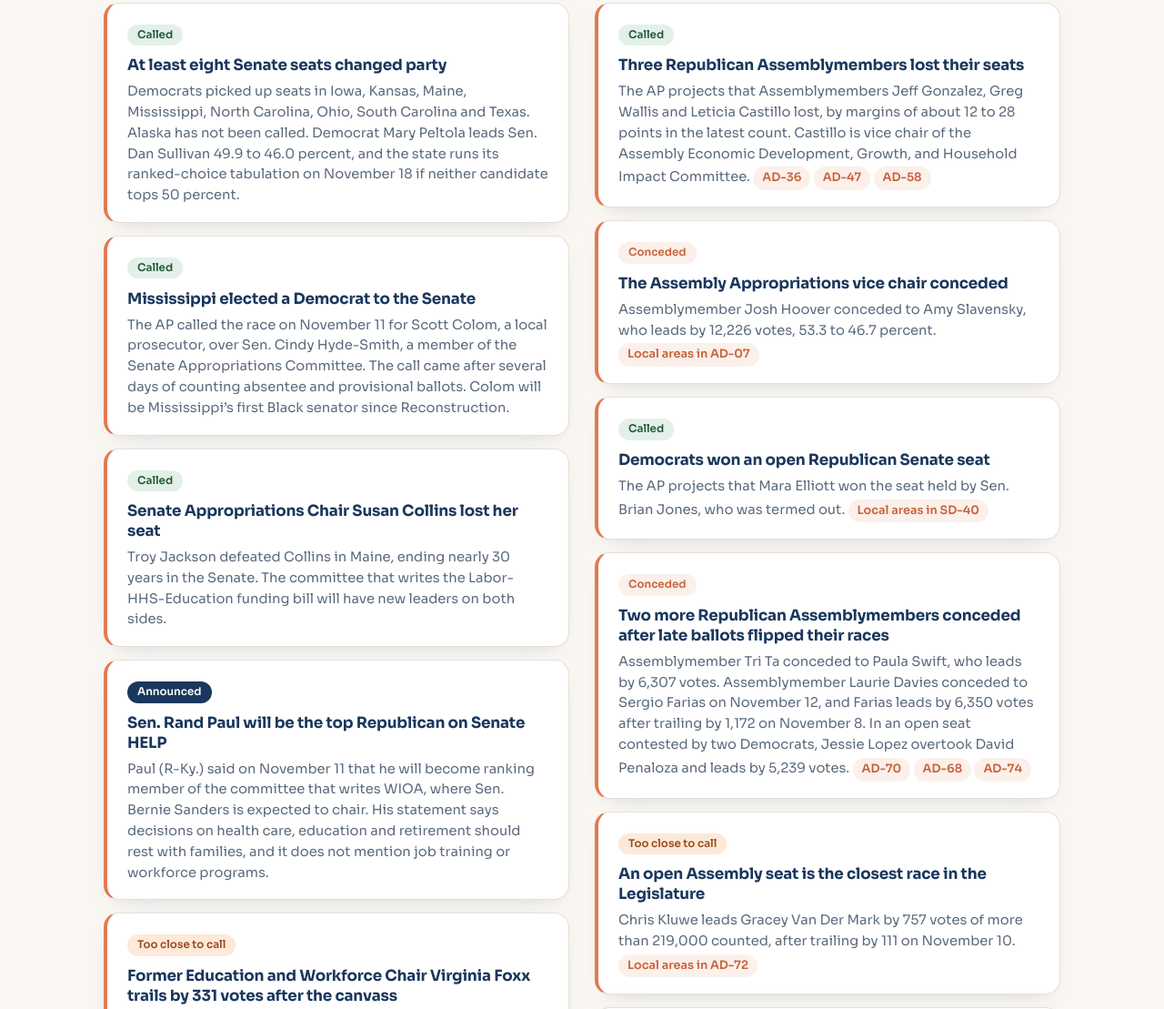
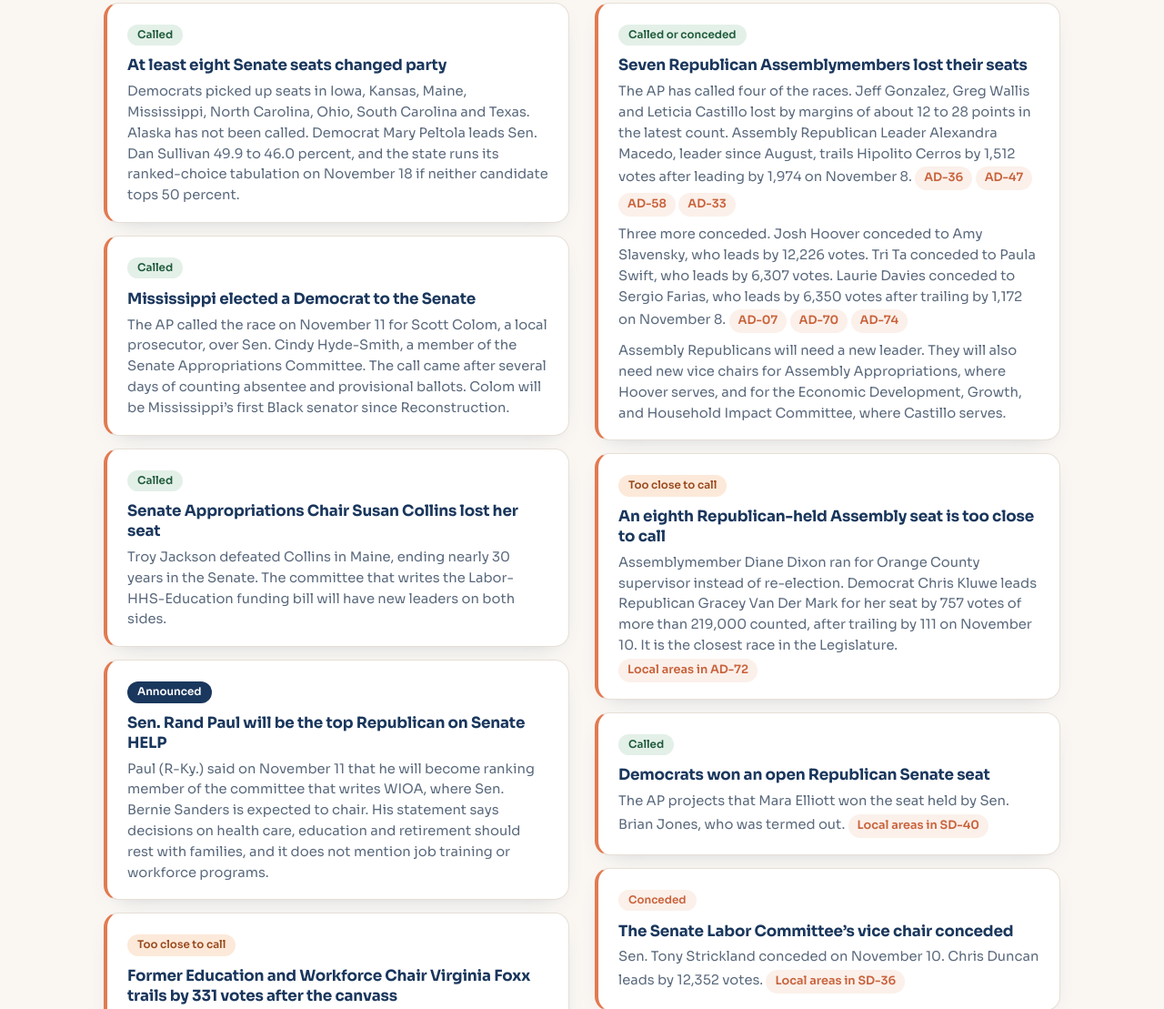
Before and after one commit to Cal-Workforce/cwa-website, a plain HTML site: page election-2026.html in a window 1280 px wide. Shown: the part 1843-2952 px from the top of the page at 91% size. Drawn offline with Linux system fonts and the light colour scheme.

Commit message:
Election 2026: group the Republican Assembly losses into one card (#2)
Seven Republican Assemblymembers lost their seats, and the page split them
across four cards by how each result became known. One lead card now lists
all seven, AD-72 is framed as the eighth Republican-held seat at stake, and
the Senate cards follow. AD-68 leaves this section and stays on the map.


Claude-Session: https://claude.ai/code/session_013nkP93LXEStiyqRWvU7ZLQ

Co-authored-by: Claude <noreply@anthropic.com>

```diff
--- a/election-2026.html
+++ b/election-2026.html
@@ -258,6 +258,7 @@
   .scard{background:var(--white);border:1px solid var(--line);border-left:4px solid var(--coral);border-radius:16px;padding:18px 22px 18px;box-shadow:var(--shadow-sm)}
   .scard h4{font-size:1.05rem;color:var(--navy);line-height:1.3;margin:10px 0 6px;letter-spacing:-.01em}
   .scard p{font-size:.92rem;line-height:1.55}
+.scard p+p{margin-top:8px}
   .dl{display:inline-block;font-size:.8rem;font-weight:600;color:var(--coral-dark);background:var(--coral-wash);border-radius:999px;padding:3px 10px;margin:3px 0 0 0;white-space:nowrap}
   .dl:hover{background:var(--coral-tint)}
   .quotes{margin-bottom:22px}
@@ -466,15 +467,12 @@
       </div>
       <div class="scol">
         <h3 class="scol-h">California Legislature</h3>
-        <article class="scard"><span class="pill ok">Called</span><h4>Three Republican Assemblymembers lost their seats</h4><p>The AP projects that Assemblymembers Jeff Gonzalez, Greg Wallis and Leticia Castillo lost, by margins of about 12 to 28 points in the latest count. Castillo is vice chair of the Assembly Economic Development, Growth, and Household Impact Committee. <a class="dl" href="#maps?ch=AD&amp;d=AD-36">AD-36</a> <a class="dl" href="#maps?ch=AD&amp;d=AD-47">AD-47</a> <a class="dl" href="#maps?ch=AD&amp;d=AD-58">AD-58</a></p></article>
-        <article class="scard"><span class="pill wait">Conceded</span><h4>The Assembly Appropriations vice chair conceded</h4><p>Assemblymember Josh Hoover conceded to Amy Slavensky, who leads by 12,226 votes, 53.3 to 46.7 percent. <a class="dl" href="#maps?ch=AD&amp;d=AD-07">Local areas in AD-07</a></p></article>
+        <article class="scard"><span class="pill ok">Called or conceded</span><h4>Seven Republican Assemblymembers lost their seats</h4><p>The AP has called four of the races. Jeff Gonzalez, Greg Wallis and Leticia Castillo lost by margins of about 12 to 28 points in the latest count. Assembly Republican Leader Alexandra Macedo, leader since August, trails Hipolito Cerros by 1,512 votes after leading by 1,974 on November 8. <a class="dl" href="#maps?ch=AD&amp;d=AD-36">AD-36</a> <a class="dl" href="#maps?ch=AD&amp;d=AD-47">AD-47</a> <a class="dl" href="#maps?ch=AD&amp;d=AD-58">AD-58</a> <a class="dl" href="#maps?ch=AD&amp;d=AD-33">AD-33</a></p><p>Three more conceded. Josh Hoover conceded to Amy Slavensky, who leads by 12,226 votes. Tri Ta conceded to Paula Swift, who leads by 6,307 votes. Laurie Davies conceded to Sergio Farias, who leads by 6,350 votes after trailing by 1,172 on November 8. <a class="dl" href="#maps?ch=AD&amp;d=AD-07">AD-07</a> <a class="dl" href="#maps?ch=AD&amp;d=AD-70">AD-70</a> <a class="dl" href="#maps?ch=AD&amp;d=AD-74">AD-74</a></p><p>Assembly Republicans will need a new leader. They will also need new vice chairs for Assembly Appropriations, where Hoover serves, and for the Economic Development, Growth, and Household Impact Committee, where Castillo serves.</p></article>
+        <article class="scard"><span class="pill close">Too close to call</span><h4>An eighth Republican-held Assembly seat is too close to call</h4><p>Assemblymember Diane Dixon ran for Orange County supervisor instead of re-election. Democrat Chris Kluwe leads Republican Gracey Van Der Mark for her seat by 757 votes of more than 219,000 counted, after trailing by 111 on November 10. It is the closest race in the Legislature. <a class="dl" href="#maps?ch=AD&amp;d=AD-72">Local areas in AD-72</a></p></article>
         <article class="scard"><span class="pill ok">Called</span><h4>Democrats won an open Republican Senate seat</h4><p>The AP projects that Mara Elliott won the seat held by Sen. Brian Jones, who was termed out. <a class="dl" href="#maps?ch=SD&amp;d=SD-40">Local areas in SD-40</a></p></article>
-        <article class="scard"><span class="pill wait">Conceded</span><h4>Two more Republican Assemblymembers conceded after late ballots flipped their races</h4><p>Assemblymember Tri Ta conceded to Paula Swift, who leads by 6,307 votes. Assemblymember Laurie Davies conceded to Sergio Farias on November 12, and Farias leads by 6,350 votes after trailing by 1,172 on November 8. In an open seat contested by two Democrats, Jessie Lopez overtook David Penaloza and leads by 5,239 votes. <a class="dl" href="#maps?ch=AD&amp;d=AD-70">AD-70</a> <a class="dl" href="#maps?ch=AD&amp;d=AD-68">AD-68</a> <a class="dl" href="#maps?ch=AD&amp;d=AD-74">AD-74</a></p></article>
-        <article class="scard"><span class="pill close">Too close to call</span><h4>An open Assembly seat is the closest race in the Legislature</h4><p>Chris Kluwe leads Gracey Van Der Mark by 757 votes of more than 219,000 counted, after trailing by 111 on November 10. <a class="dl" href="#maps?ch=AD&amp;d=AD-72">Local areas in AD-72</a></p></article>
         <article class="scard"><span class="pill wait">Conceded</span><h4>The Senate Labor Committee&rsquo;s vice chair conceded</h4><p>Sen. Tony Strickland conceded on November 10. Chris Duncan leads by 12,352 votes. <a class="dl" href="#maps?ch=SD&amp;d=SD-36">Local areas in SD-36</a></p></article>
+        <article class="scard"><span class="pill wait">Conceded</span><h4>The Senate Republican Leader held his seat</h4><p>Democrat Sean Frame conceded to Sen. Roger Niello on November 14. Niello leads by 4,976 votes, and KCRA reports that he is the only Republican to hold a seat in a close legislative race. <a class="dl" href="#maps?ch=SD&amp;d=SD-06">Local areas in SD-06</a></p></article>
         <article class="scard"><span class="pill wait">Leading</span><h4>A June runner-up now leads by 25 points</h4><p>Sen. Melissa Hurtado finished second in the June primary with 35.6 percent and now leads 62.5 percent to 37.5 percent. <a class="dl" href="#maps?ch=SD&amp;d=SD-16">Local areas in SD-16</a></p></article>
-        <article class="scard"><span class="pill ok">Called</span><h4>The Assembly Republican Leader lost her seat</h4><p>The AP called the race for Democrat Hipolito Cerros on November 13, and Assembly Republican Leader Alexandra Macedo, leader since August, said that evening that she expected to fall short. Cerros leads by 1,512 votes after Macedo led by 1,974 on November 8. Assembly Republicans will need a new leader. <a class="dl" href="#maps?ch=AD&amp;d=AD-33">Local areas in AD-33</a></p></article>
-        <article class="scard"><span class="pill wait">Conceded</span><h4>The Senate Republican Leader held his seat</h4><p>Democrat Sean Frame conceded to Sen. Roger Niello on November 14. Niello leads by 4,976 votes, and KCRA reports that he is the only Republican to hold a seat in a close legislative race. <a class="dl" href="#maps?ch=SD&amp;d=SD-06">Local areas in SD-06</a></p></article>
       </div>
     </div>
   </div>
```
